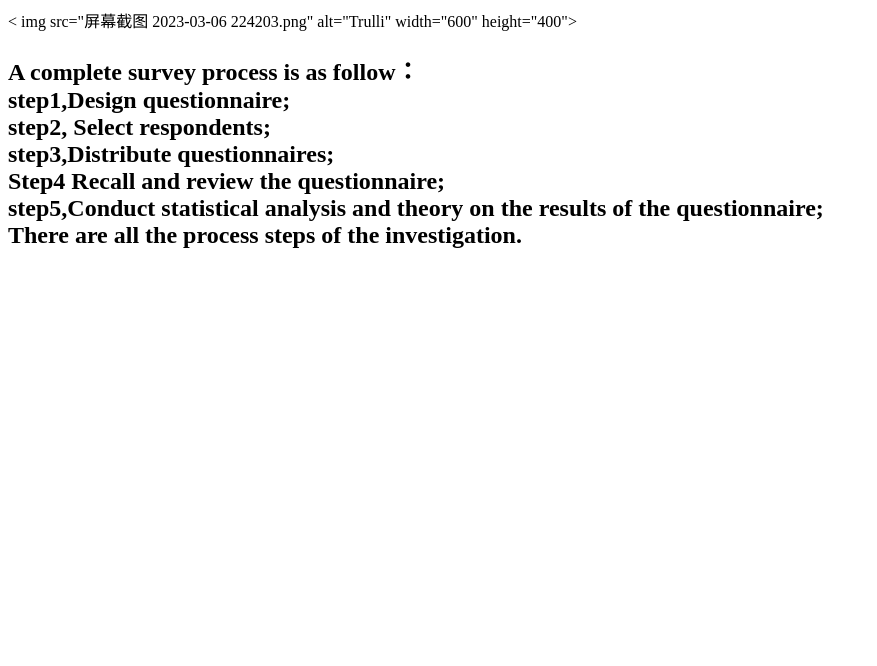
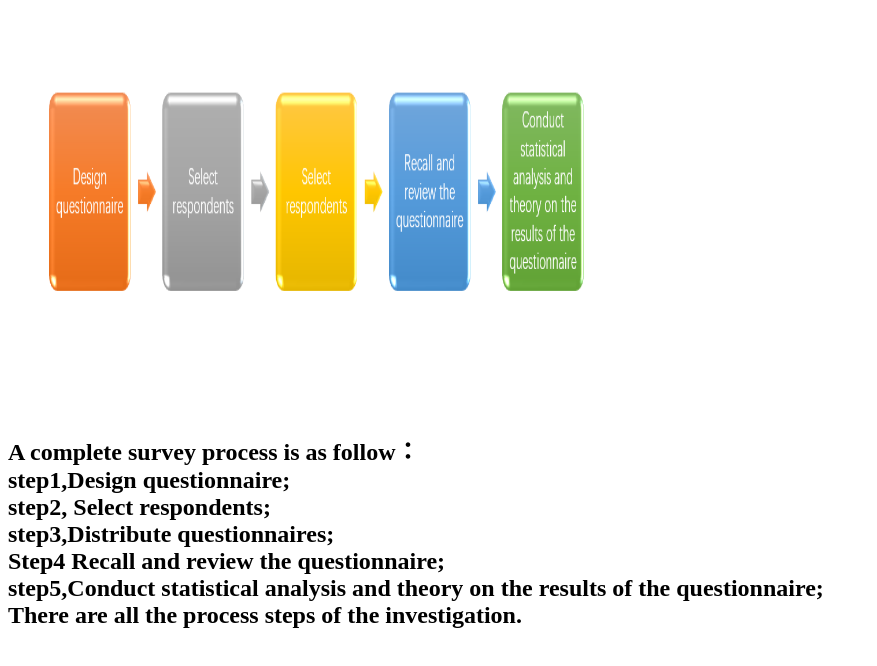
Before and after one commit to SunnyJYS/ICT523, a plain HTML site: page test.html in a window 1280 px wide. Shown: the whole page, without its empty margins (0-877 px from the left). Drawn offline with Linux system fonts and the light colour scheme.

Commit message:
Update test.html

```diff
--- a/test.html
+++ b/test.html
@@ -2,7 +2,7 @@
 <html>
 <body>
   <meta charset="UTF-8">
-  < img src="屏幕截图 2023-03-06 224203.png" alt="Trulli" width="600" height="400">
+  <img src="微信图片_20230307135725.png" alt="Trulli" width="600" height="400">
 <!-- This is a comment -->
 <h2>A complete survey process is as follow：
     <br/>step1,Design questionnaire;
```
